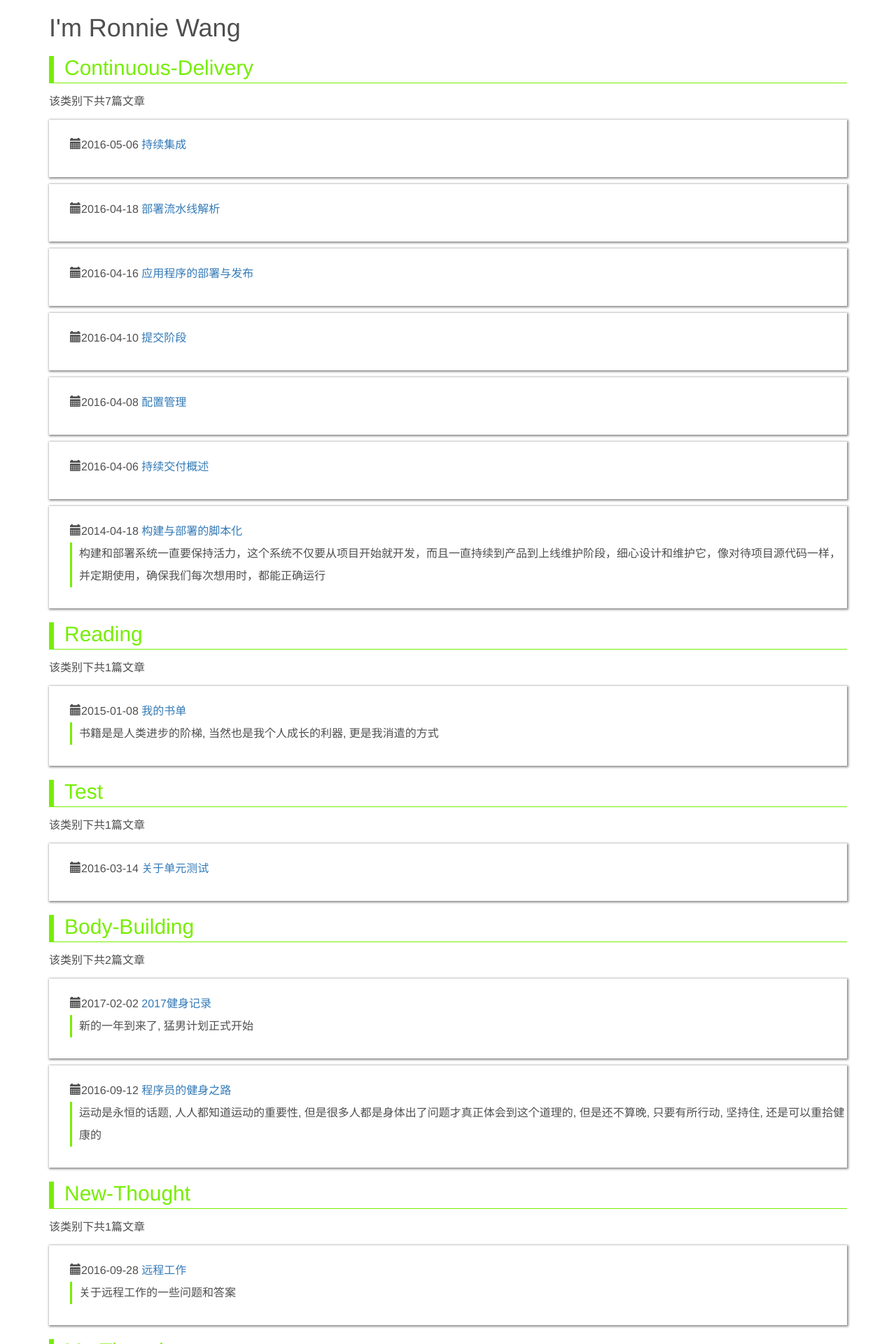
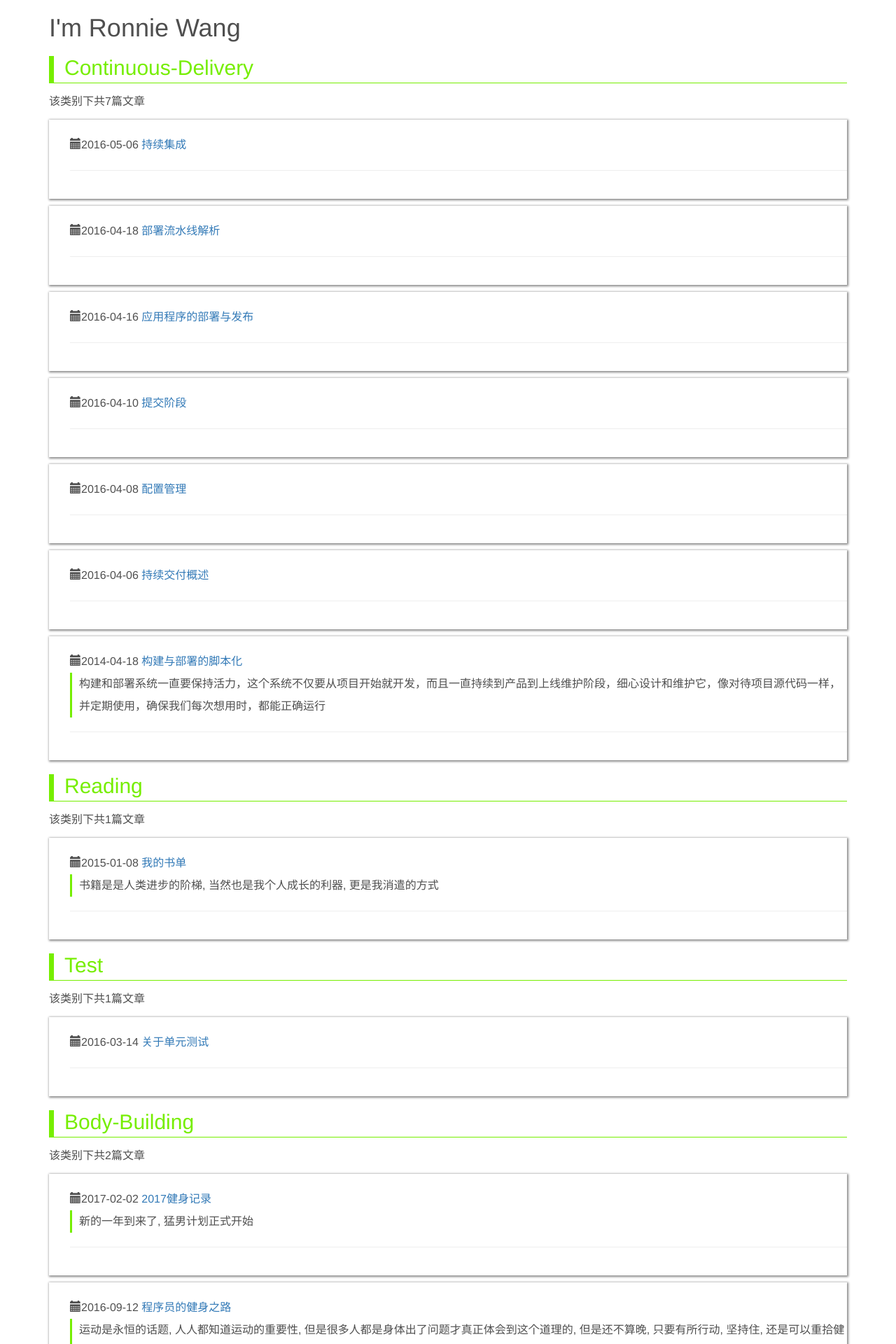
Before and after one commit to ronniewang/ronniewang.github.io, a Jekyll site: the page built from index.html, in a window 1280 px wide. Shown: the top 1920 px of the page at 70% size. Built offline with Jekyll 4.4.1, drawn with Linux system fonts in a browser that asks for light colours.

Commit message:
update css

```diff
--- a/_layouts/default.html
+++ b/_layouts/default.html
@@ -30,7 +30,6 @@
 
         .content {
             color: #4F4F4F;
-            margin: 20px auto 20px auto;
             font-size: 16px;
             line-height: 2;
         }
--- a/index.html
+++ b/index.html
@@ -22,6 +22,7 @@ title: I'm Ronnie Wang
     <div class="item">
         <span class="glyphicon glyphicon-calendar"></span>{{ post.date | date:"%Y-%m-%d" }} <a href="{{ post.url }}">{{ post.title }}</a>
         <p class="desc"> {{ post.description }}</p>
+        <hr/>
     </div>
     {% endfor %}
 {% endfor %}
```
